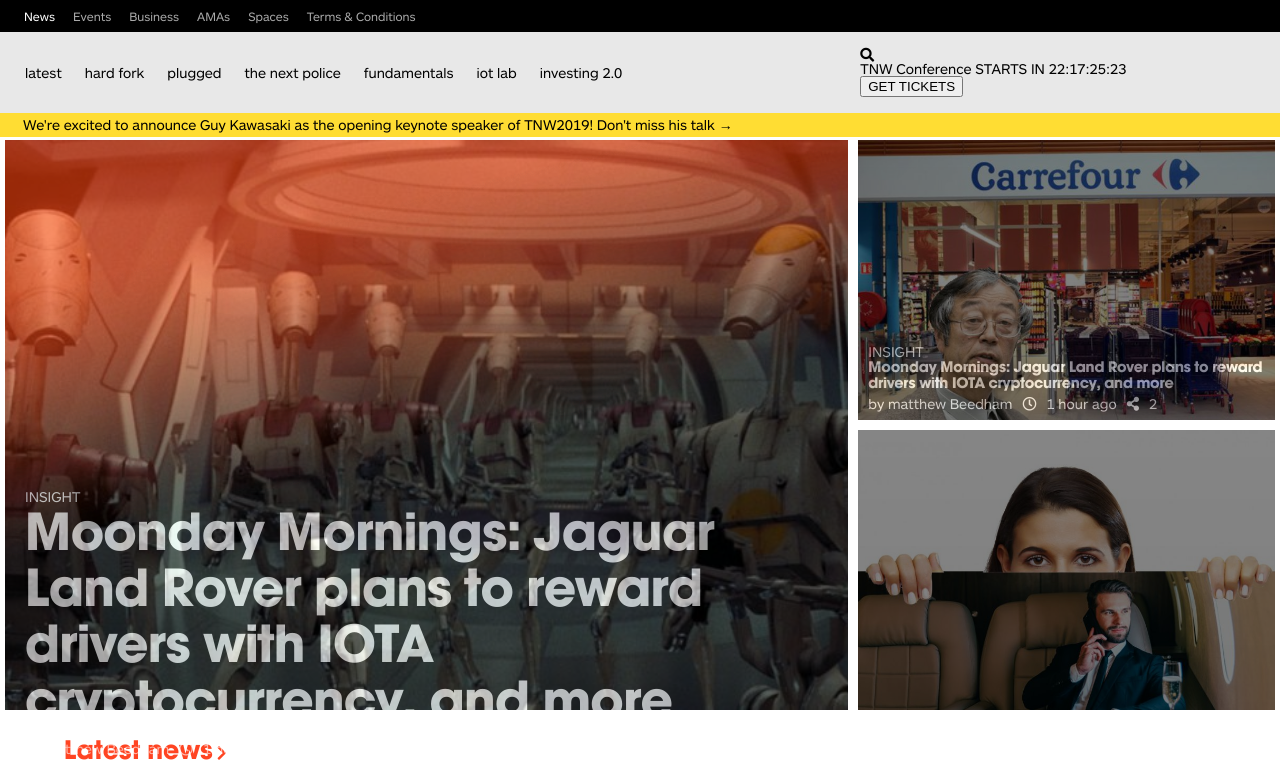
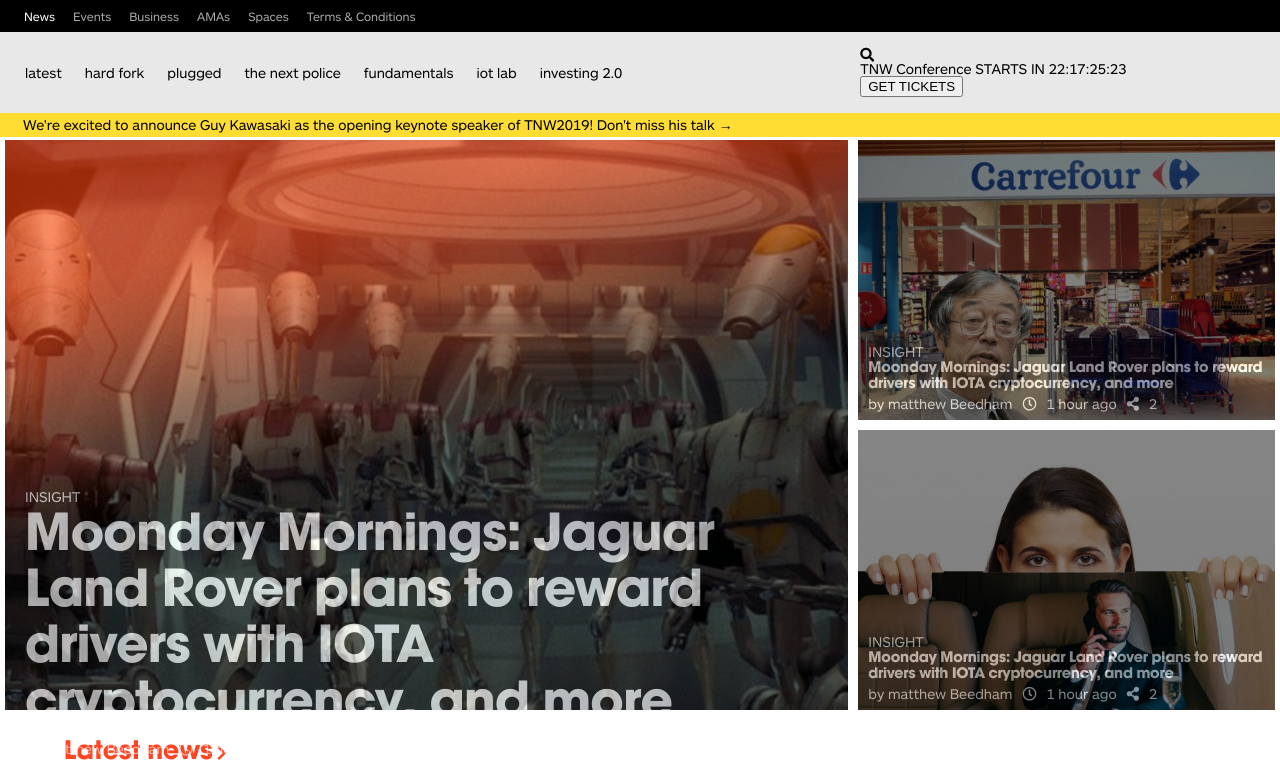
Before and after one commit to igakigongo/The-Next-Web, a plain HTML site: page index.html in a window 1280 px wide. Shown: the top 773 px of the page. Drawn offline with Linux system fonts and the light colour scheme.

Commit message:
Complete the 3rd hero-section and update the css rules

```diff
--- a/assets/css/cover-articles.css
+++ b/assets/css/cover-articles.css
@@ -14,10 +14,9 @@
  grid-column: 1/5;
  grid-row: 1/3;
  opacity: 1;
+ position: relative;
  transition: .4s ease;
  will-change: opacity;
- position: relative;
- padding: ;
 }
 
 .hero2 {
@@ -29,10 +28,10 @@
 }
 
 .hero3 {
+ background-color: gray;
  background-image: url('../images/hero-section/new-breed-_chivas-796x531.jpeg');
  background-position: 50%;
  background-size: cover;
- background-color: gray;
  grid-column: 5/7;
  grid-row: 2/3;
 }
@@ -53,23 +52,11 @@
  opacity: .5;
 }
 
-.overlay3 {
- background: url("../images/image-gradient.png") right bottom repeat-x;
- background-size: cover;
- height: 100%;
- opacity: .5;
-}
-
 .latest-funding {
  display: grid;
  grid-gap: 20px;
  grid-template: repeat(1, 20em) / repeat(4, 1fr);
  margin-top: 50px;
-/* padding: 20px;
-*/}
-
-.latest-funding .news {
- /*border: 1px solid black;*/
 }
 
 .apps-gears-tech {
@@ -85,79 +72,84 @@
  border: 1px solid black;
  padding: 5px 23px;
 }
-.container .overlay{
+
+.container .overlay {
  color: white;
+ padding: 20px;
  position: absolute;
  width: 100%;
-	padding: 20px;
-
 }
 
-.overlay .cover-header{
+.overlay .cover-header {
  position: relative;
  top: 330px;
 }
 
-.cover-header h2{
+.cover-header h2 {
+ color: #f42;
+ font-family: "Avalon", sans-serif;
  font-size: 56px;
+ font-weight: 700;
  line-height: 1;
  margin-bottom: .25em;
-	font-weight: 700;
-	font-family: "Avalon", sans-serif;
  opacity: 1;
-	color: #f42;
 }
-.cover-header h5{
+
+.cover-header h5 {
  text-transform: uppercase;
 }
 
-.container .overlay2{
+.container .overlay2 {
  color: white;
  width: 100%;
 }
-.cover-header2{
+
+.cover-header2 {
  padding: 10px;
 }
 
-.overlay2 .cover-header2{
+.overlay2 .cover-header2 {
  position: relative;
  top: 195px;
 }
-.cover-header h2 a{
+
+.cover-header h2 a {
  color: #fff;
+ font-size: 100%;
+ height: auto;
+ letter-spacing: -.015em;
  text-decoration: none;
-	font-size: 100%;
-	letter-spacing: -.015em;
  width: auto;
-	height: auto;
 }
 
-.cover-header2 h2{
+.cover-header2 h2 {
+ color: #f42;
+ font-family: "Avalon", sans-serif;
  font-size: 16px;
+ font-weight: 400;
  line-height: 1;
  margin-bottom: .4em;
-	font-weight: 400;
-	font-family: "Avalon", sans-serif;
  opacity: 1;
-	color: #f42;
 }
 
-.cover-header2 h2 a{
+.cover-header2 h2 a {
  color: #fff;
+ font-size: 100%;
+ height: auto;
+ letter-spacing: -.015em;
  text-decoration: none;
-	font-size: 100%;
-	letter-spacing: -.015em;
  width: auto;
-	height: auto;
 }
 
-.cover-header2 h5{
+.cover-header2 h5 {
  text-transform: uppercase;
 }
-.cover-byline{
+
+.cover-byline {
  display: flex;
  flex-direction: row;
 }
-.cover-byline li{
+
+.cover-byline li {
  margin-right: 10px;
 }
--- a/index.html
+++ b/index.html
@@ -55,9 +55,9 @@
      <div></div>
      <div class="cover-header">
       <h5>insight</h5>
-        <h2><a href = "#">Moonday Mornings: Jaguar Land Rover plans to reward drivers with IOTA cryptocurrency, and more</a>
+      <h2><a href="#">Moonday Mornings: Jaguar Land Rover plans to reward drivers with IOTA cryptocurrency, and more</a>
       </h2>
-        <ul class = "cover-byline">
+      <ul class="cover-byline">
        <li>by matthew Beedham</li>
        <li><i class="far fa-clock"></i></li>
        <li>1 hour ago</li>
@@ -71,9 +71,9 @@
     <div class="overlay2">
      <div class="cover-header2">
       <h5>insight</h5>
-        <h2><a href = "#">Moonday Mornings: Jaguar Land Rover plans to reward drivers with IOTA cryptocurrency, and more</a>
+      <h2><a href="#">Moonday Mornings: Jaguar Land Rover plans to reward drivers with IOTA cryptocurrency, and more</a>
       </h2>
-        <ul class = "cover-byline">
+      <ul class="cover-byline">
        <li>by matthew Beedham</li>
        <li><i class="far fa-clock"></i></li>
        <li>1 hour ago</li>
@@ -82,15 +82,22 @@
       </ul>
      </div>
     </div>
-    <div class="hero2-content">
-     <p></p>
-     <p></p>
-     <p></p>
-     <p></p>
+   </div>
+   <div class="hero3">
+    <div class="overlay2">
+     <div class="cover-header2">
+      <h5>insight</h5>
+      <h2><a href="#">Moonday Mornings: Jaguar Land Rover plans to reward drivers with IOTA cryptocurrency, and more</a>
+      </h2>
+      <ul class="cover-byline">
+       <li>by matthew Beedham</li>
+       <li><i class="far fa-clock"></i></li>
+       <li>1 hour ago</li>
+       <li><i class="fas fa-share-alt"></i></li>
+       <li>2</li>
+      </ul>
      </div>
     </div>
-   <div class="hero3">
-    <div class="overlay3"></div>
    </div>
   </div>
   <div class="wrapper">
```
Lines whose indentation alone changed are shown as unchanged.
